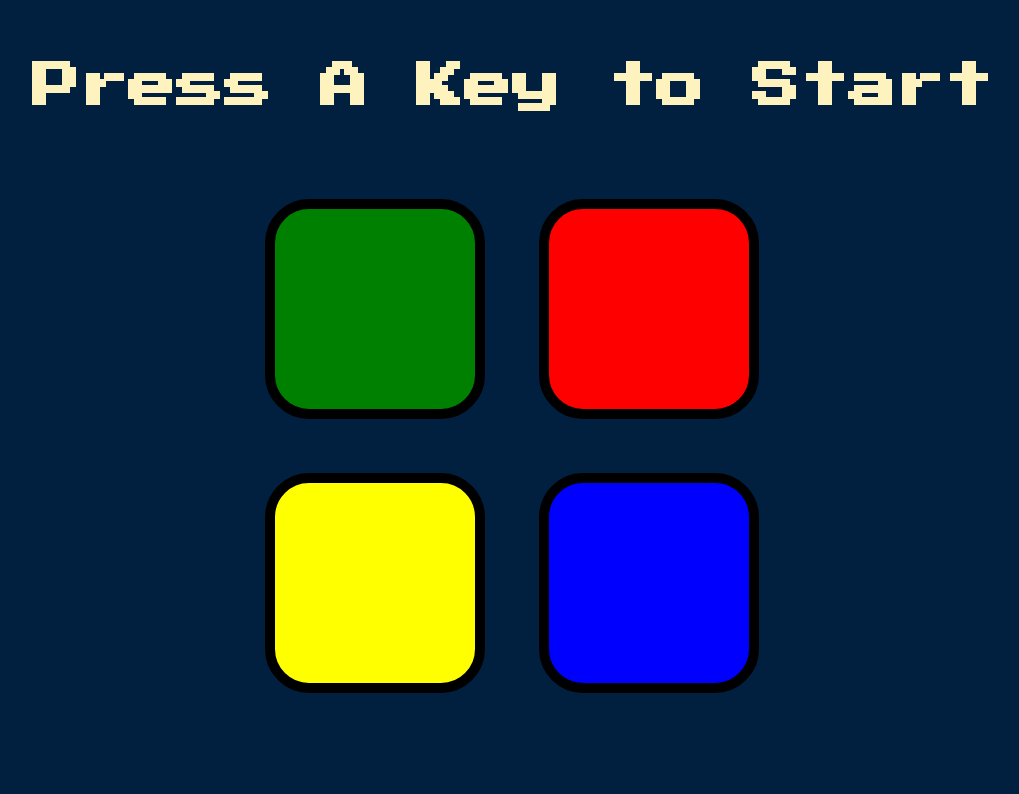
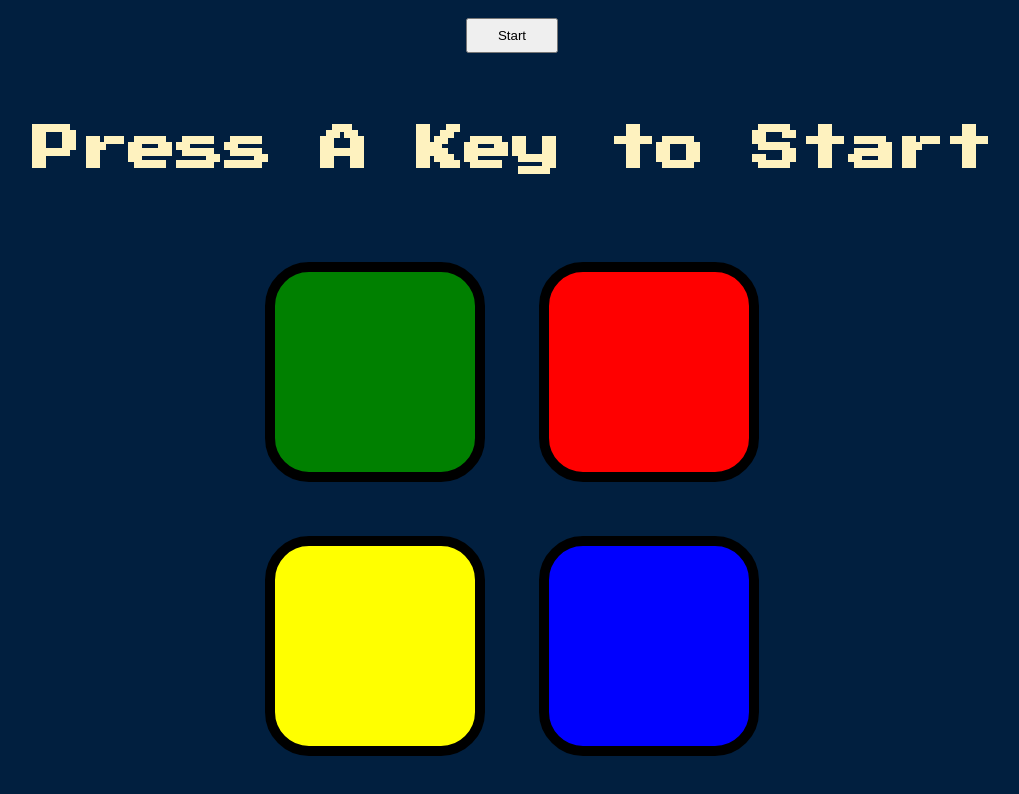
Before and after one commit to amit-lab/simon, a plain HTML site: page index.html in a window 1280 px wide. Shown: the whole page, without its empty margins (128-1147 px from the left). Drawn offline with nearby package versions, Linux system fonts and the light colour scheme.

Commit message:
Update index.html

```diff
--- a/index.html
+++ b/index.html
@@ -9,6 +9,7 @@
 </head>
 
 <body>
+  <button onclick="start()" style="padding: 8px 30px;margin: 10px auto;">Start</button>
   <h1 id="level-title">Press A Key to Start</h1>
   <div class="container">
     <div lass="row">
@@ -35,9 +36,6 @@
 
   </div>
 
-
-
-
   <script src="https://ajax.googleapis.com/ajax/libs/jquery/3.4.1/jquery.min.js"></script>
   <script src="static/js/script.js"></script>
 
```
